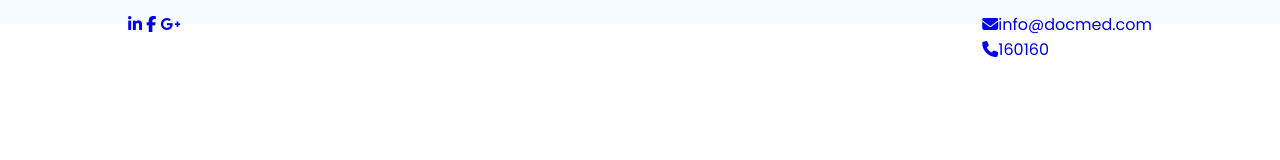
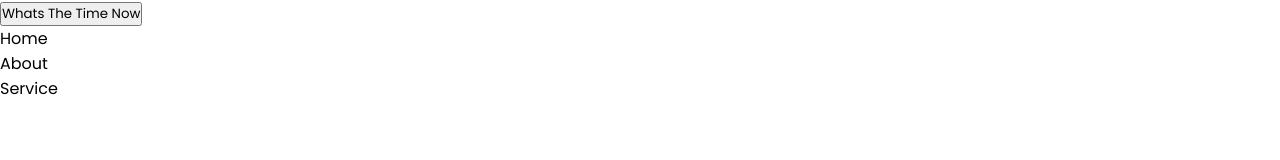
Before and after one commit to isahaqueMT/Learning-js, a plain HTML site: page index.html in a window 1280 px wide. Drawn offline with Linux system fonts and the light colour scheme.

Commit message:
js practice

```diff
--- /dev/null
+++ b/dom.js
@@ -0,0 +1,24 @@
+// function clickMe(){
+//     document.getElementById("time").innerHTML = Date()
+// }
+
+// let div = document.createElement("div");
+// div.innerHTML = "<p> This is p tag</P>";
+// document.body.appendChild (div)
+
+let ul = document.createElement ("ul");
+ul.id = "menu";
+
+let li1 = document.createElement ("li");
+li1.textContent = "Home";
+ul.appendChild (li1)
+
+let li2 = document.createElement("li");
+li2.textContent = "About";
+ul.appendChild (li2);
+
+let li3 = document.createElement ("li");
+li3.textContent = "Service";
+ul.appendChild(li3);
+
+document.body.appendChild(ul);
--- a/index.html
+++ b/index.html
@@ -13,7 +13,7 @@
 </head>
 <body>
 
-    <header>
+    <!-- <header>
         <div class="headerSection">
             <div class="container">
                 <div class="headericon">
@@ -33,7 +33,12 @@
                 </div>
             </div>
         </div>
-    </header>
+    </header> -->
+
+    <button onclick="clickMe()">Whats The Time Now</button>
+    <p id="time"></p>
+
+<script src="dom.js"></script>
 
 </body>
 </html>
```
Also changed, not shown: practice.js (+60 -4 lines).
